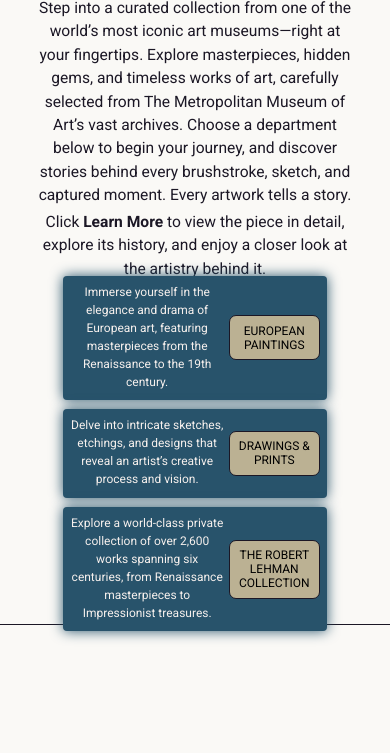
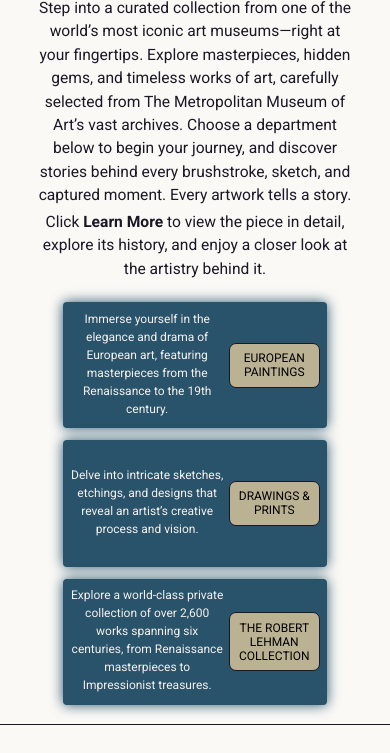
Before and after one commit to elzbieta-k/JSA-oppgave3-API-ArtGallery, a plain HTML site: page index.html in a window 390 px wide. Shown: the part 167-920 px from the top of the page. Before the commit the page ends 844 px from the top, so only its background shows below. Drawn offline with nearby package versions, Linux system fonts and the light colour scheme.

Commit message:
Changed height on departments section

```diff
--- a/style.css
+++ b/style.css
@@ -256,7 +256,7 @@ header p {
   }
 
   .departments {
-    height: 320px;
+    height: 420px;
     flex-direction: column;
     padding-top: 5%;
     gap: 3%;
```
